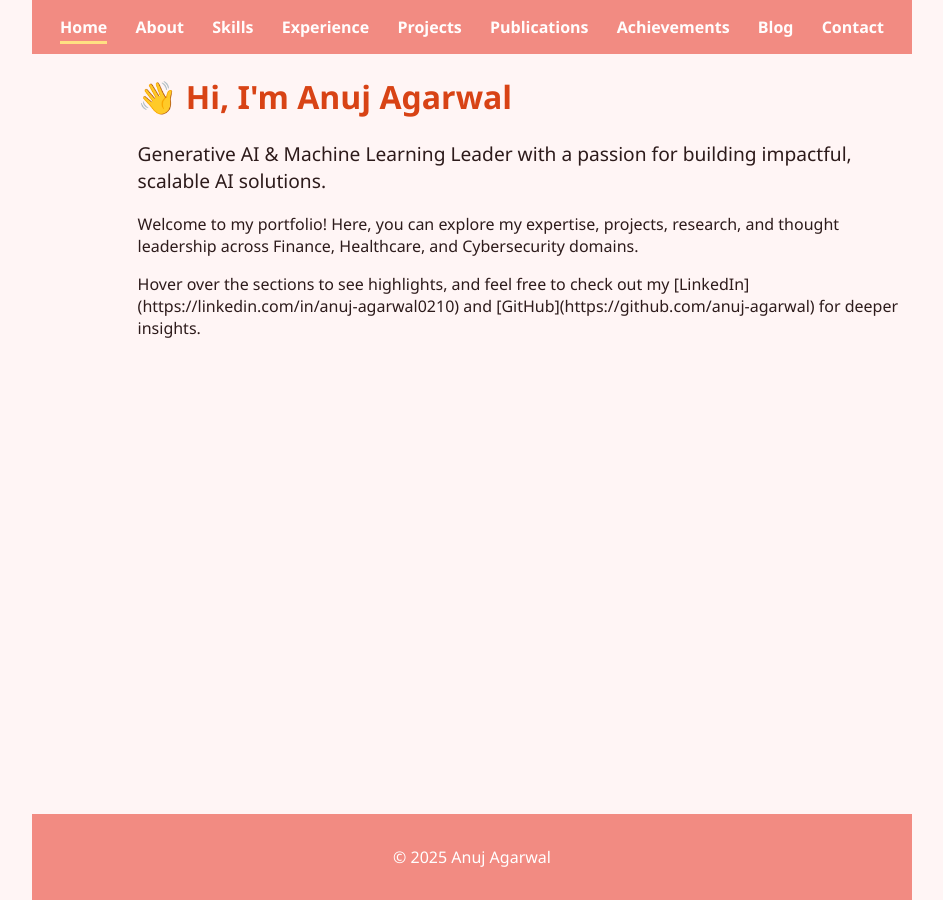
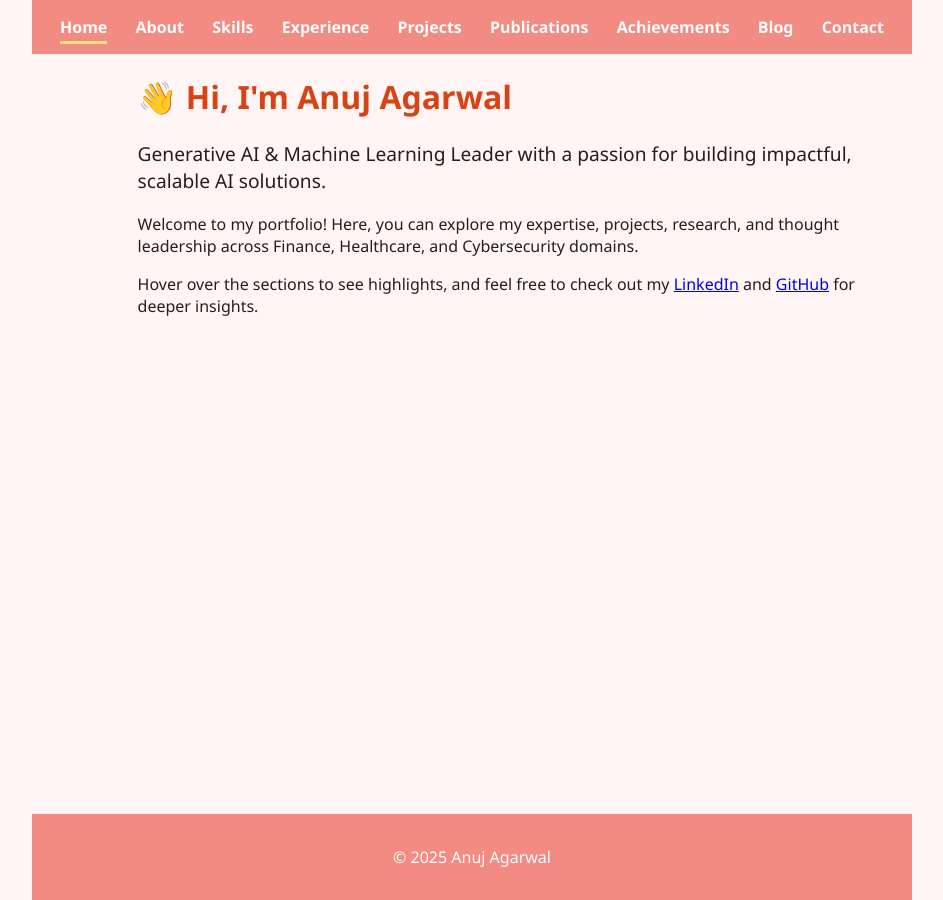
Before and after one commit to anuj-agarwal/anuj-agarwal.github.io, a Jekyll site: the page built from index.md, in a window 1280 px wide. Shown: the whole page, without its empty margins (168-1111 px from the left). Built offline with Jekyll 4.4.1, drawn with Linux system fonts in a browser that asks for light colours; a script that is not in the unit is left out; some of the changed lines change nothing that is shown.

Commit message:
Update index.md

```diff
--- a/index.md
+++ b/index.md
@@ -7,5 +7,5 @@ permalink: /
   <h1>👋 Hi, I'm Anuj Agarwal</h1>
   <p style="font-size:1.2rem;">Generative AI & Machine Learning Leader with a passion for building impactful, scalable AI solutions.</p>
   <p style="font-size:1rem;">Welcome to my portfolio! Here, you can explore my expertise, projects, research, and thought leadership across Finance, Healthcare, and Cybersecurity domains.</p>
-  <p style="font-size:1rem;">Hover over the sections to see highlights, and feel free to check out my [LinkedIn](https://linkedin.com/in/anuj-agarwal0210) and [GitHub](https://github.com/anuj-agarwal) for deeper insights.</p>
+  <p style="font-size:1rem;">Hover over the sections to see highlights, and feel free to check out my <a href="https://linkedin.com/in/anuj-agarwal0210" target="_blank">LinkedIn</a> and <a href="https://github.com/anuj-agarwal" target="_blank">GitHub</a> for deeper insights.</p>
 </div>
```
